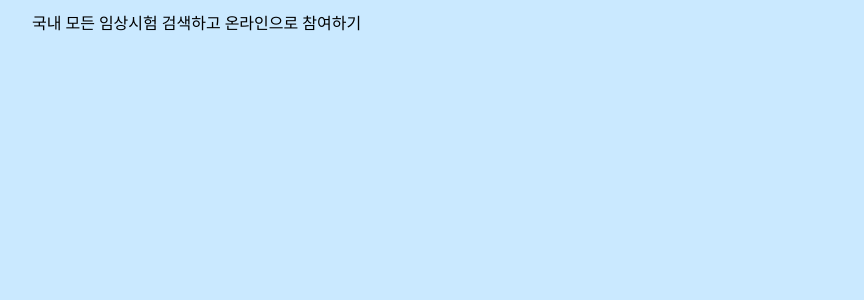
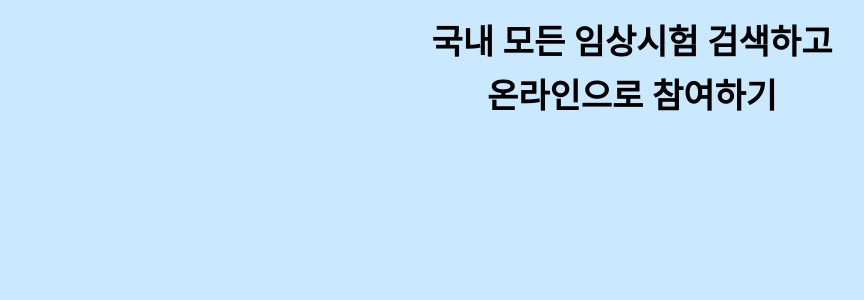
Before and after one commit to wanted-frontedend-team5/pre-onboarding-10th-2-5, a React (Create React App) app: page / in a window 1280 px wide. Shown: the top 300 px of the page, without its empty margins (8-872 px from the left). Built offline with nearby package versions, Linux system fonts and the light colour scheme.

Commit message:
feat: Implement Title component

```diff
--- a/src/App.jsx
+++ b/src/App.jsx
@@ -1,3 +1,4 @@
+import { Title } from 'components/Title';
 import { AppLayout } from 'components/layouts/AppLayout';
 
 export const App = () => {
@@ -5,7 +6,11 @@ export const App = () => {
 
   return (
     <AppLayout>
-      <h1>국내 모든 임상시험 검색하고 온라인으로 참여하기</h1>
+      <Title>
+        국내 모든 임상시험 검색하고
+        <br />
+        온라인으로 참여하기
+      </Title>
     </AppLayout>
   );
 };
--- /dev/null
+++ b/src/components/Title/Title.jsx
@@ -0,0 +1,5 @@
+import * as Styled from './Title.styles';
+
+export const Title = ({ children }) => {
+  return <Styled.Title>{children}</Styled.Title>;
+};
--- /dev/null
+++ b/src/components/Title/Title.styles.js
@@ -0,0 +1,9 @@
+import styled from 'styled-components';
+
+export const Title = styled.h1`
+  font-size: 34px;
+  line-height: 1.6;
+  font-weight: 700;
+
+  text-align: center;
+`;
--- /dev/null
+++ b/src/components/Title/index.js
@@ -0,0 +1 @@
+export * from './Title';
```
